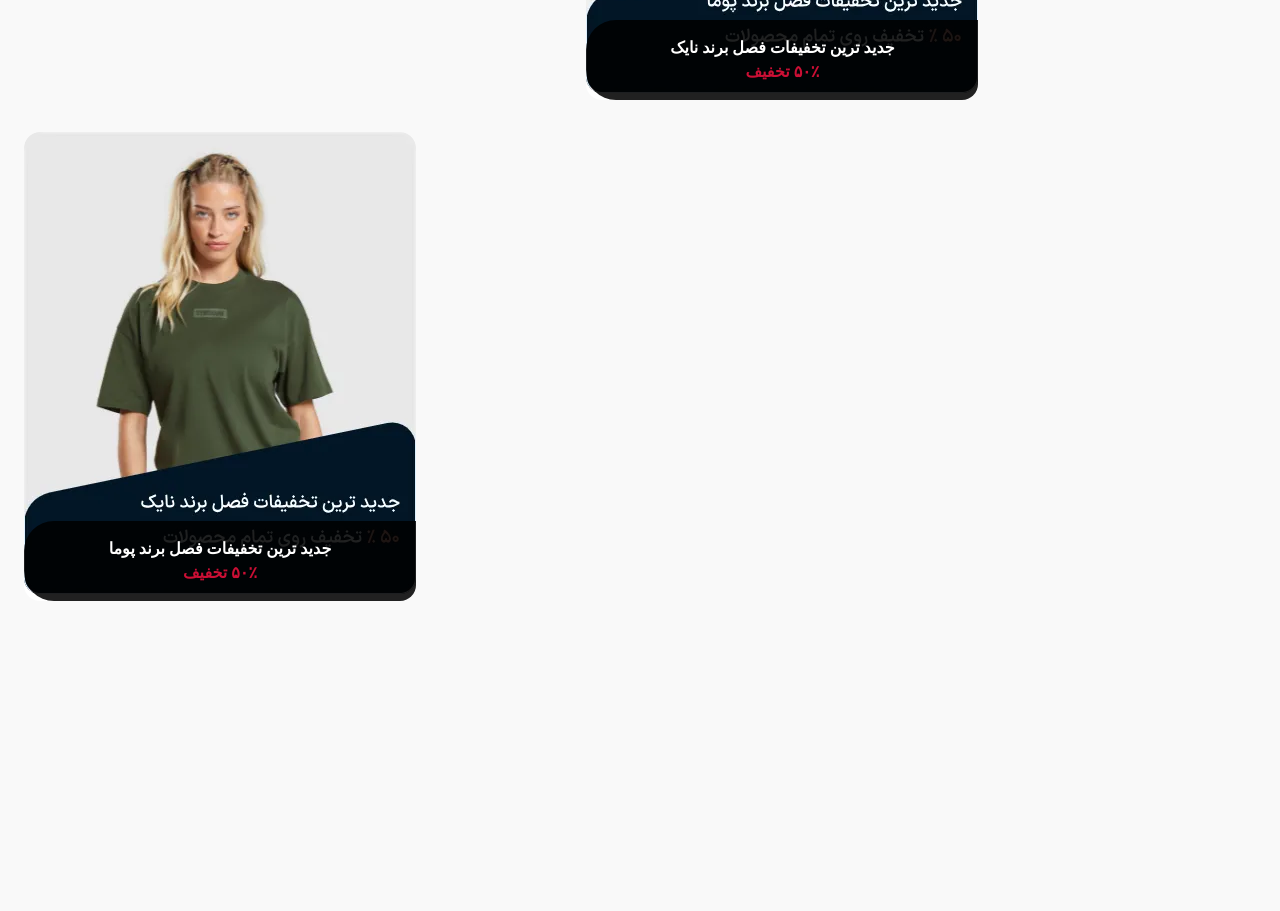
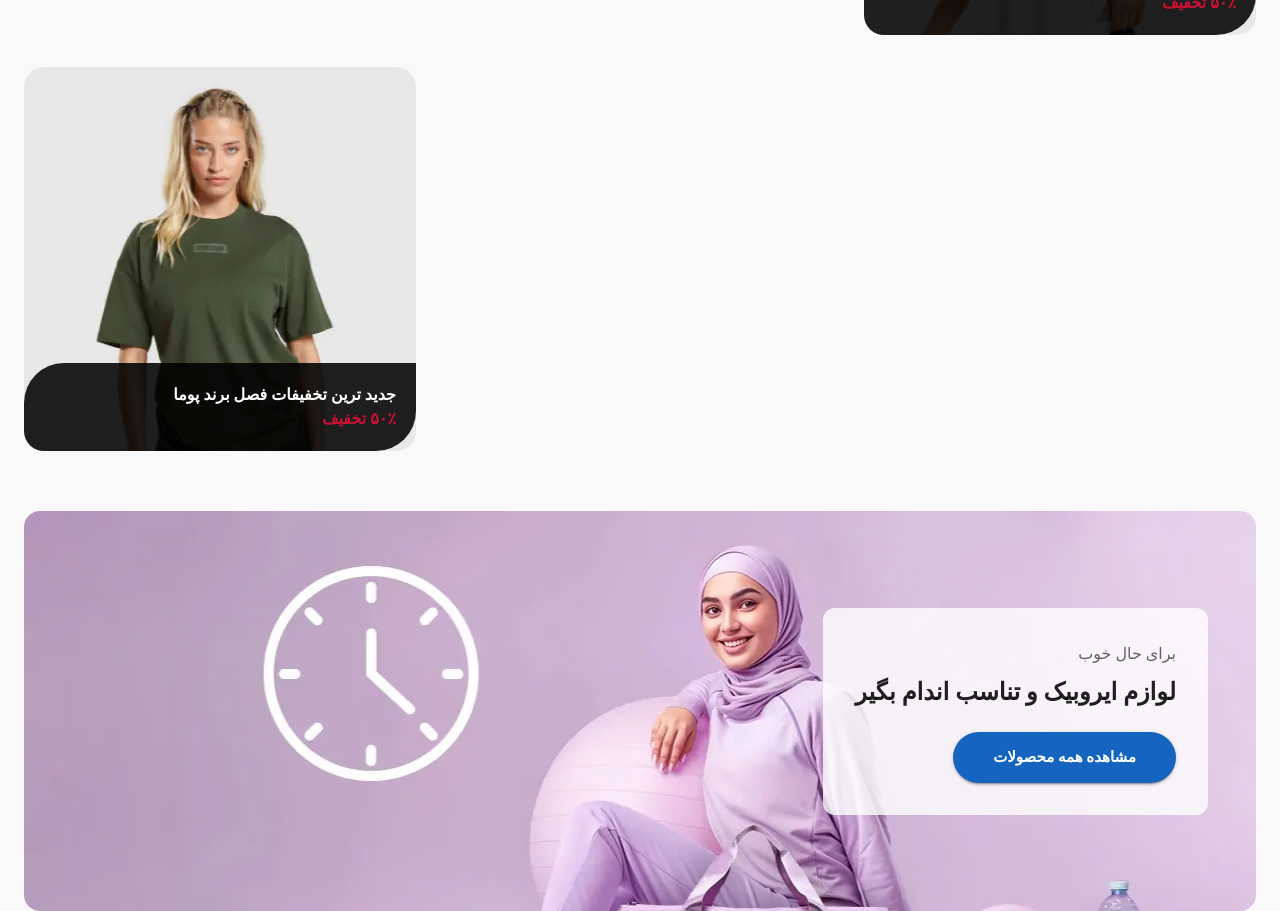
Before and after one commit to Mohammad-Ebrahimiyan/dashboard, a React (Vite) app: page /homePage in a window 1280 px wide. Shown: the part 1040-1951 px from the top of the page. Before the commit the page ends 1681 px from the top, so only its background shows below. Built offline with nearby package versions, Linux system fonts and the light colour scheme.

Commit message:
update HomePage

```diff
--- /dev/null
+++ b/src/components/Home/AerobicBanner.tsx
@@ -0,0 +1,71 @@
+// src/components/Home/AerobicBanner.tsx
+import { Box, Button, Grid, Typography } from "@mui/material";
+import { margin, styled } from "@mui/system";
+import { pinkWoman } from "../../assets/images/index"; // مسیر عکس بک‌گراندت اینجا تغییر بده اگر فرق داشت
+import { cssMainColors } from "../../styles/cssVariables/cssVariables";
+
+const Background = styled(Box)(({ theme }) => ({
+  backgroundImage: `url(${pinkWoman})`,
+//   backgroundSize: "cover",
+//   backgroundPosition: "center",
+  backgroundRepeat: "no-repeat",
+  minHeight: 400,
+  borderRadius: 16,
+  padding: theme.spacing(6),
+  display: "flex",
+  alignItems: "center",
+  justifyContent: "right",
+  [theme.breakpoints.down("md")]: {
+    padding: theme.spacing(4),
+    minHeight: 300,
+  },
+}));
+
+const ContentBox = styled(Box)(({ theme }) => ({
+  backgroundColor: "rgba(255, 255, 255, 0.8)", // کمرنگ برای خوانایی متن
+  padding: theme.spacing(4),
+  borderRadius: 12,
+  textAlign: "right",
+  maxWidth: 400,
+  [theme.breakpoints.down("md")]: {
+    textAlign: "center",
+    margin: "0 auto",
+  },
+}));
+
+const AerobicBanner = () => {
+  return (
+    <Background>
+      <Grid container alignItems="center" justifyContent="flex-end">
+        <Grid item xs={12} md={5}>
+          <ContentBox dir="rtl">
+            <Typography variant="subtitle1" color="text.secondary" mb={1}>
+              برای حال خوب
+            </Typography>
+            <Typography variant="h5" fontWeight="bold" mb={3}>
+              لوازم ایروبیک و تناسب اندام بگیر
+            </Typography>
+            <Button
+              variant="contained"
+              size="large"
+              sx={{
+                backgroundColor: cssMainColors.secondary,
+                borderRadius: 8,
+                px: 5,
+                py: 1.5,
+                fontWeight: "bold",
+                "&:hover": {
+                  backgroundColor: cssMainColors.primary,
+                },
+              }}
+            >
+              مشاهده همه محصولات
+            </Button>
+          </ContentBox>
+        </Grid>
+      </Grid>
+    </Background>
+  );
+};
+
+export default AerobicBanner;
--- a/src/components/Home/PromoSection.tsx
+++ b/src/components/Home/PromoSection.tsx
@@ -1,5 +1,7 @@
 // src/components/Home/PromoSection.tsx
-import { Box, Typography, Button, Grid } from "@mui/material";
+import { Box, Typography, Button } from "@mui/material";
+import Grid from "@mui/material/Grid";
+
 import { styled } from "@mui/system";
 import { cssMainColors } from "../../styles/cssVariables/cssVariables";
 
@@ -17,19 +19,28 @@ interface PromoSectionProps {
 }
 
 const PromoBox = styled(Box)(({ theme }) => ({
-  padding: "40px 0",
+  padding: "60px 0",
   [theme.breakpoints.down("md")]: {
     textAlign: "center",
   },
 }));
 
 const ProductCard = styled(Box)(({ theme }) => ({
-  borderRadius: 16,
+  borderRadius: 20,
   backgroundColor: theme.palette.background.paper,
   overflow: "hidden",
   position: "relative",
-  textAlign: "center",
+  height: "100%",
+  display: "flex",
+  flexDirection: "column",
+  justifyContent: "flex-end",
 }));
+
+const ProductImage = styled("img")({
+  width: "100%",
+  height: "auto",
+  objectFit: "cover",
+});
 
 const DiscountTag = styled(Box)(({ theme }) => ({
   position: "absolute",
@@ -38,14 +49,12 @@ const DiscountTag = styled(Box)(({ theme }) => ({
   left: 0,
   backgroundColor: theme.palette.text.primary,
   color: "#fff",
-  borderTopLeftRadius: 30,
-  borderTopRightRadius: 0,
-  borderBottomRightRadius: 0,
-  borderBottomLeftRadius: 30,
-  padding: "16px",
+  padding: "20px",
+  fontWeight: "bold",
   fontSize: "1rem",
-  fontWeight: "bold",
   direction: "rtl",
+  borderTopLeftRadius: 40,
+  borderBottomRightRadius: 40,
 }));
 
 export const PromoSection = ({
@@ -57,7 +66,7 @@ export const PromoSection = ({
   return (
     <PromoBox>
       <Grid container spacing={4} alignItems="center">
-        <Grid item xs={12} md={4}>
+        <Grid item xs={12} md={4} sx={{ ml: { md: "auto" } }}>
           <Typography variant="h5" fontWeight="bold" color="text.primary" mb={2}>
             {title}
           </Typography>
@@ -72,10 +81,12 @@ export const PromoSection = ({
         {products.map((product, index) => (
           <Grid item xs={12} sm={6} md={4} key={index}>
             <ProductCard>
-              <img src={product.image} alt={product.title} style={{ width: "100%", height: "auto" }} />
+              <ProductImage src={product.image} alt={product.title} />
               <DiscountTag>
-                {product.title} <br />{" "}
-                <span style={{ color: cssMainColors.crimsonRed }}>{product.discount}</span>
+                {product.title} <br />
+                <span style={{ color: cssMainColors.crimsonRed }}>
+                  {product.discount}
+                </span>
               </DiscountTag>
             </ProductCard>
           </Grid>
--- a/src/pages/home/HomePage.tsx
+++ b/src/pages/home/HomePage.tsx
@@ -3,6 +3,7 @@ import { Container } from "@mui/material";
 import Header from "../../components/Layout/Header";
 import HeroSection from "../../components/Home/HeroSection";
 import PromoProducts from "../../components/Home/PromoProducts";
+import AerobicBanner from "../../components/Home/AerobicBanner";
 
 const HomePage = () => {
   return (
@@ -11,6 +12,7 @@ const HomePage = () => {
       <Container maxWidth="xl">
         <HeroSection />
         <PromoProducts />
+        <AerobicBanner />
       </Container>
     </>
   );
```
Also changed, not shown: src/components/Home/NewProducts.tsx (+10 -0 lines), src/assets/images/variant1.webp, src/assets/images/variant2.webp, src/styles/theme/theme.ts (line endings or trailing spaces).
